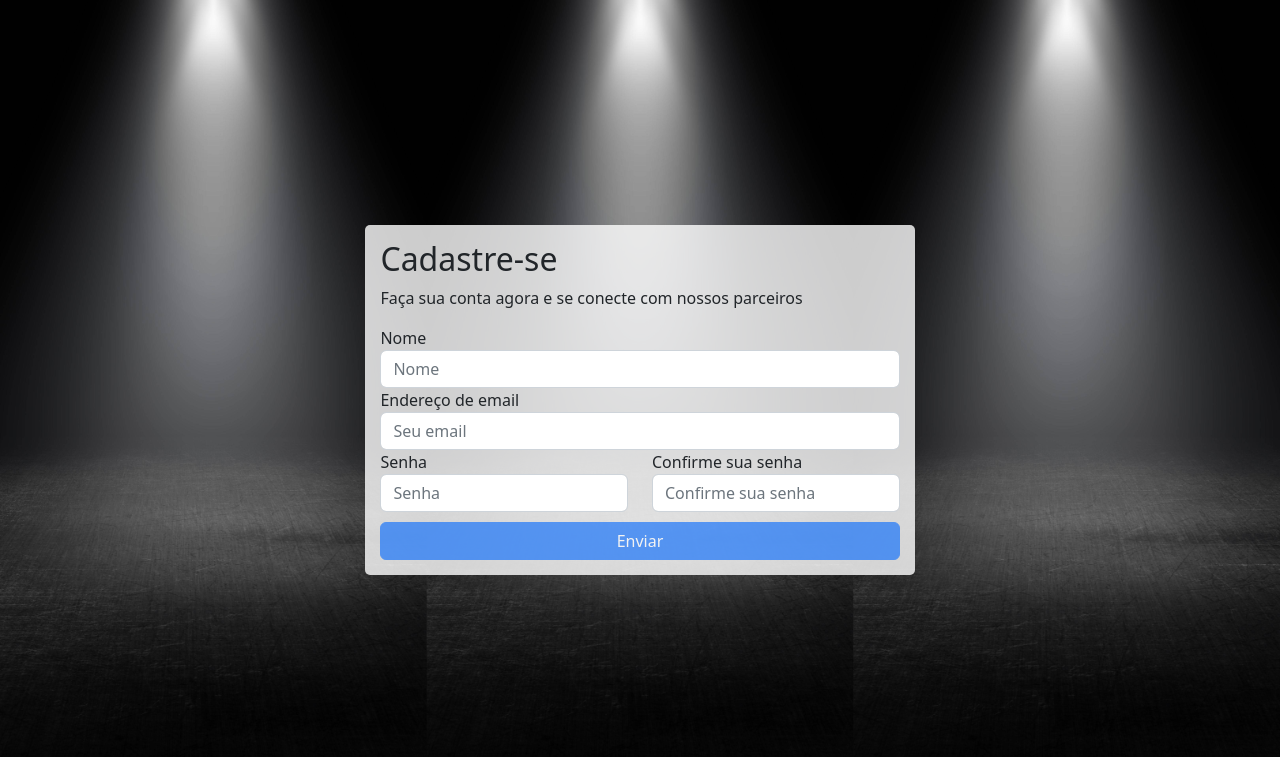
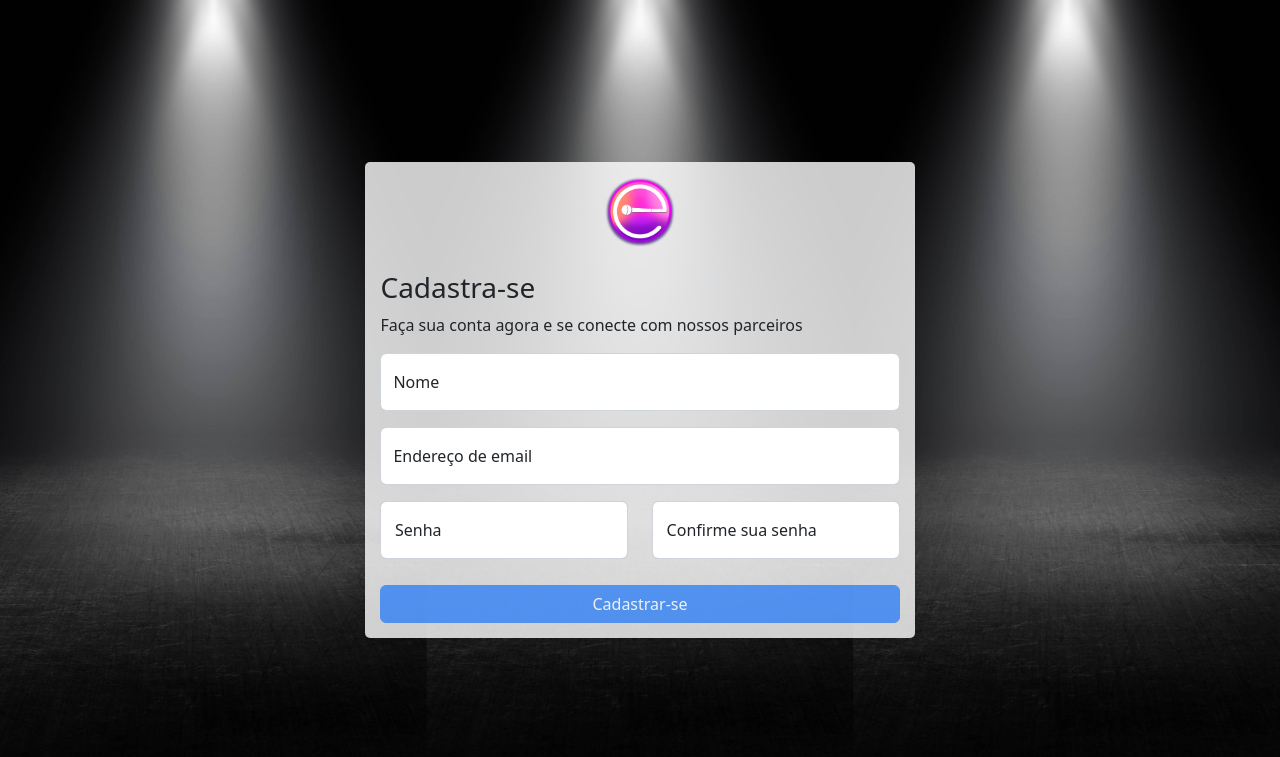
Before and after one commit to Teles23/Tcc, a PHP site: page /cadastro.html in a window 1280 px wide. Shown: the top 757 px of the page. Run offline with PHP 8.4, Linux system fonts and the light colour scheme; some libraries are stand-ins or nearby versions.

Commit message:
login e cadastro corrigido

```diff
--- a/cadastro.html
+++ b/cadastro.html
@@ -5,10 +5,14 @@
     <meta charset="UTF-8">
     <meta http-equiv="X-UA-Compatible" content="IE=edge">
     <meta name="viewport" content="width=device-width, initial-scale=1.0">
+    <link rel="shortcut icon" href="./img/logo.png" type="image/x-icon">
     <!-- CSS only -->
-    <link href="https://cdn.jsdelivr.net/npm/bootstrap@5.2.0-beta1/dist/css/bootstrap.min.css" rel="stylesheet" integrity="sha384-0evHe/X+R7YkIZDRvuzKMRqM+OrBnVFBL6DOitfPri4tjfHxaWutUpFmBp4vmVor" crossorigin="anonymous">
+    <link href="https://cdn.jsdelivr.net/npm/bootstrap@5.2.0-beta1/dist/css/bootstrap.min.css" rel="stylesheet"
+        integrity="sha384-0evHe/X+R7YkIZDRvuzKMRqM+OrBnVFBL6DOitfPri4tjfHxaWutUpFmBp4vmVor" crossorigin="anonymous">
     <!-- JavaScript Bundle with Popper -->
-    <link rel="stylesheet" href="https://cdnjs.cloudflare.com/ajax/libs/font-awesome/6.1.1/css/all.min.css" integrity="sha512-KfkfwYDsLkIlwQp6LFnl8zNdLGxu9YAA1QvwINks4PhcElQSvqcyVLLD9aMhXd13uQjoXtEKNosOWaZqXgel0g==" crossorigin="anonymous" referrerpolicy="no-referrer" />
+    <link rel="stylesheet" href="https://cdnjs.cloudflare.com/ajax/libs/font-awesome/6.1.1/css/all.min.css"
+        integrity="sha512-KfkfwYDsLkIlwQp6LFnl8zNdLGxu9YAA1QvwINks4PhcElQSvqcyVLLD9aMhXd13uQjoXtEKNosOWaZqXgel0g=="
+        crossorigin="anonymous" referrerpolicy="no-referrer" />
     <link rel="stylesheet" type="text/css" href="./css/style-login.css">
     <title>Cadastro</title>
 
@@ -16,44 +20,49 @@
 
 <body>
     <main class="form-login">
+        <div class="logo-img">
+            <img class="mb-4 " src="./img/logo.png" alt="" width="70" height="70" style="text-align:center ;">
+        </div>
         <div>
-            <h2 class="">Cadastre-se</h2>
+            <h3 class="h3">Cadastra-se</h3>
             <p class="">Faça sua conta agora e se conecte com nossos parceiros</p>
         </div>
-        <form class="needs-validation" method="post" action="./admin/cad_userOk.php" >
-
-            <div class="col">
+        <form action="./admin/cad_userOk.php" method="POST">
+            <div class=" form-floating mb-3 col">
+                <input type="text" class="form-control" placeholder="Nome" name="nome" required>
                 <label for="exampleInputEmail">Nome</label>
-                <input type="text" class="form-control" placeholder="Nome" name="nome" required>
             </div>
-
-            <div class="form-group">
+            <div class="form-group form-floating mb-3">
+                <input type="email" name="email" class="form-control" id="exampleInputEmail1"
+                    aria-describedby="emailHelp" placeholder="Seu email" required>
                 <label for="exampleInputEmail1">Endereço de email</label>
-                <input type="email" name="email" class="form-control" id="exampleInputEmail1" aria-describedby="emailHelp" placeholder="Seu email" required>
             </div>
             <div class="row">
-                <div class="form-group col">
-                    <label for="exampleInputPassword1">Senha</label>
-                    <input name="senha" type="password" class="form-control" id="password" placeholder="Senha" required minlength="6">
+                <div class="form-group col form-floating mb-3">
+                    <input name="senha" type="password" class="form-control" id="password" placeholder="Senha" required
+                        minlength="6">
+                    <label for="exampleInputPassword1" style="    padding-left: 1.6rem;">Senha</label>
                     <div class="invalid-feedback">
                         Mínimo de 6 caracteres com letras e números.
                     </div>
                 </div>
-
-                <div class="form-group col">
-                    <label for="exampleInputPassword2">Confirme sua senha</label>
-                    <input type="password" class="form-control" id="confirmpassword" placeholder="Confirme sua senha" name="confirmesenha" required minlength="6">
+                <div class="form-group col form-floating mb-3">
+                    <input type="password" class="form-control" id="confirmpassword" placeholder="Confirme sua senha"
+                        name="confirmesenha" required minlength="6">
+                    <label for="exampleInputPassword2" style="    padding-left: 1.6rem;">Confirme sua senha</label>
                 </div>
             </div>
-            <div style="    margin-top: 10px;display: grid;">
-                <button type="submit" class="btn frm-botao btn-primary" disabled >Enviar</button>
+
+            <div class="col-12 " style="display:grid;margin-top:10px">
+                <button type="submit" class="btn frm-botao btn-primary" disabled>Cadastrar-se</button>
             </div>
         </form>
     </main>
 
     <script src="./js/funcoes.js"></script>
-    <script src="https://cdn.jsdelivr.net/npm/bootstrap@5.2.0-beta1/dist/js/bootstrap.bundle.min.js" integrity="sha384-pprn3073KE6tl6bjs2QrFaJGz5/SUsLqktiwsUTF55Jfv3qYSDhgCecCxMW52nD2" crossorigin="anonymous">
-    </script>
+    <script src="https://cdn.jsdelivr.net/npm/bootstrap@5.2.0-beta1/dist/js/bootstrap.bundle.min.js"
+        integrity="sha384-pprn3073KE6tl6bjs2QrFaJGz5/SUsLqktiwsUTF55Jfv3qYSDhgCecCxMW52nD2" crossorigin="anonymous">
+        </script>
 </body>
 
 </html>
--- a/css/style-login.css
+++ b/css/style-login.css
@@ -10,12 +10,17 @@ body {
 
 }
 .form-login {
+  width: 100vw;;
   max-width: 60ch;
   padding: 15px;
   margin: auto;
   background-color: rgba(255, 255, 255, 0.8);
   border-radius: 5px;
 }
+.logo-img{
+  display: flex;
+  justify-content: center;
+}
 
 input[type="email"]:not(:placeholder-shown):invalid {
   color: red;
--- a/login-index.html
+++ b/login-index.html
@@ -5,7 +5,7 @@
     <meta charset="UTF-8">
     <meta http-equiv="X-UA-Compatible" content="IE=edge">
     <meta name="viewport" content="width=device-width, initial-scale=1.0">
-    <link rel="icon" href="img/logo.png">
+    <link rel="icon" href="./img/logo.png">
     <link href="https://cdn.jsdelivr.net/npm/bootstrap@5.2.2/dist/css/bootstrap.min.css" rel="stylesheet"
         integrity="sha384-Zenh87qX5JnK2Jl0vWa8Ck2rdkQ2Bzep5IDxbcnCeuOxjzrPF/et3URy9Bv1WTRi" crossorigin="anonymous">
     <link rel="stylesheet" href="css/style.css">
```
Also changed, not shown: login.html (+10 -7 lines).
